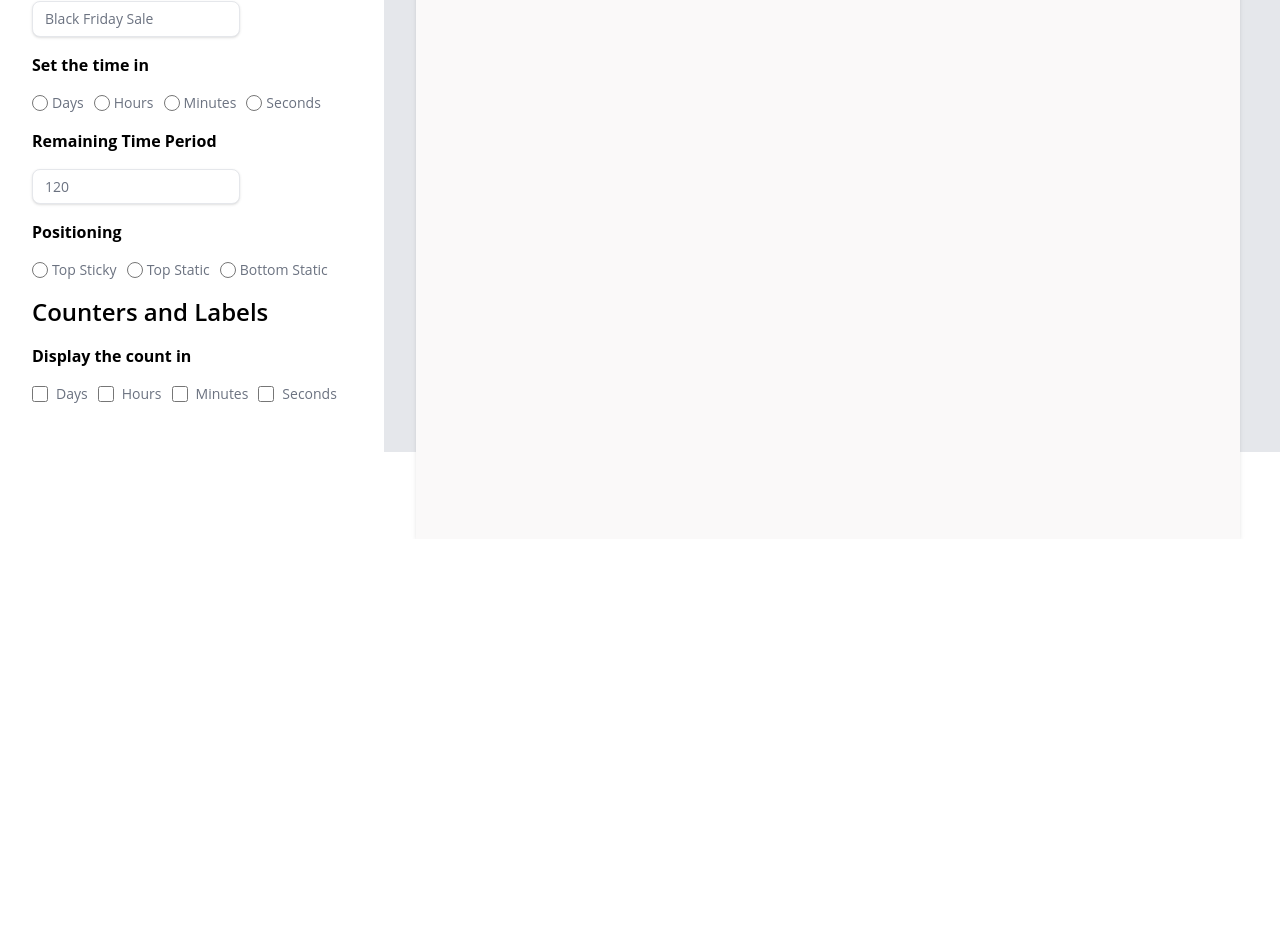
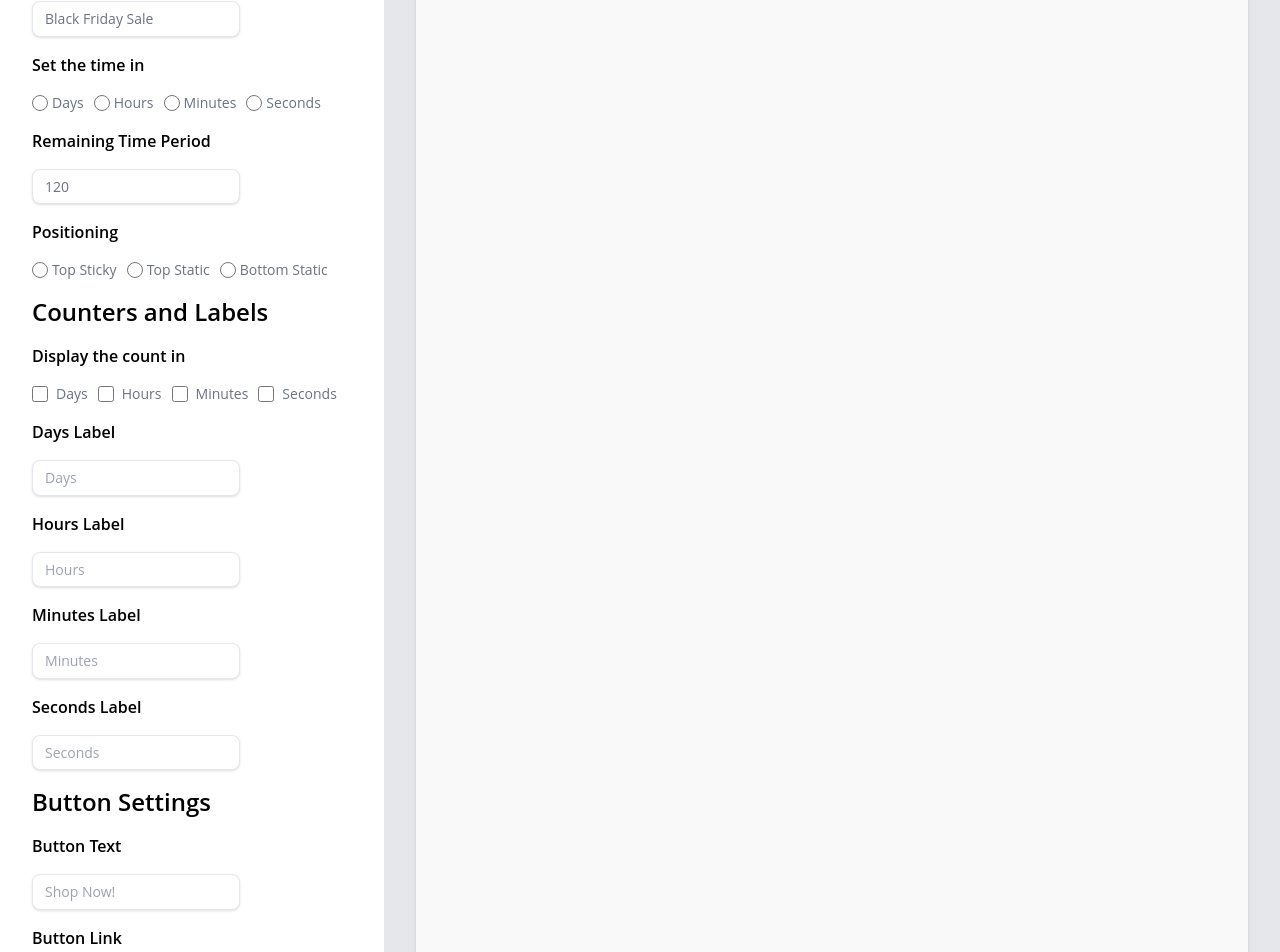
Before and after one commit to erenasiroglu/case-study, a React (Create React App) app: page / in a window 1280 px wide. Shown: the part 293-1245 px from the top of the page. Before the commit the page ends 832 px from the top, so only its background shows below. Built offline with nearby package versions, Linux system fonts and the light colour scheme.

Commit message:
improved css

```diff
--- a/src/layouts/Counter.jsx
+++ b/src/layouts/Counter.jsx
@@ -1,5 +1,5 @@
-import React from 'react';
-import Header from '../components/header/Header';
+import React from "react";
+import Header from "../components/header/Header";
 
 export const Counter = ({
   selectedTheme,
@@ -9,28 +9,25 @@ export const Counter = ({
   selectedTimePeriod,
   remainingTimePeriod,
 }) => {
-  let positionClass;
-  switch (selectedPosition) {
-    case "top Sticky":
-      positionClass = "sticky top-0";
-      break;
-    case "top static":
-      positionClass = "top-0";
-      break;
-    case "bottom static":
-      positionClass = "bottom-2";
-      break;
-    default:
-      positionClass = "";
-  }
+
+  // let positionClass;
+  // switch (selectedPosition) {
+  //   case "top Sticky":
+  //     positionClass = "sticky top-0";
+  //     break;
+  //   case "top static":
+  //     positionClass = "top-0";
+  //     break;
+  //   case "bottom static":
+  //     positionClass = "bottom-2";
+  //     break;
+  //   default:
+  //     positionClass = "";
+  // }
 
   return (
-    <div
-      className={`bg-gray-200 p-8 w-full h-full bg-[#E5E6E4] ${positionClass}`}
-    >
-      <div
-        className={`bg-[#FAF9F9] shadow-md h-full absolute ${positionClass}`}
-      >
+    <div className={`bg-gray-200 p-8 w-full h-full bg-[#E5E6E4]`}>
+      <div className={`bg-[#FAF9F9] shadow-md h-full`}>
         <Header
           selectedTheme={selectedTheme}
           isCloseButtonOn={isCloseButtonOn}
--- a/src/layouts/TimerSettings.jsx
+++ b/src/layouts/TimerSettings.jsx
@@ -65,11 +65,11 @@ export const TimerSettings = ({
         <Dropdown onThemeChange={handleThemeChange} />
       </div>
       <div className="mb-4 flex flex-row items-center">
-        <b className="mr-2 text-base">Close Button</b>
+        <div className="font-semibold mr-2 text-base">Close Button</div>
       </div>
       <Switch onSwitchChange={handleSwitchChange} />
       <div className="flex flex-col">
-        <b className="mb-4 mt-5 text-base">Timer Title</b>
+        <div className="mb-4 mt-5 text-base font-semibold">Timer Title</div>
         <Input
           placeholder="Enter Timer Title"
           onChange={handleTimerTitleChange}
@@ -77,7 +77,7 @@ export const TimerSettings = ({
         />
       </div>
       <div className="mb-4 flex flex-col">
-        <b className="block mb-4 text-base">Set the time in</b>
+        <div className="block mb-4 text-base font-semibold">Set the time in</div>
         <div className="flex flex-row gap-2.5">
           <Radio
             id="days"
@@ -106,14 +106,14 @@ export const TimerSettings = ({
         </div>
       </div>
       <div className="mb-4">
-        <b className="block mb-4 text-base">Remaining Time Period</b>
+        <div className="block mb-4 text-base font-semibold">Remaining Time Period</div>
         <Input
           onChange={handleRemainingTimePeriodChange}
           defaultValue={remainingTimePeriod}
         />
       </div>
       <div className="mb-4 flex flex-col">
-        <b className="block mb-4 text-base">Positioning</b>
+        <div className="block mb-4 text-base font-semibold">Positioning</div>
         <div className="flex flex-row gap-2.5">
           <Radio
             name="position"
@@ -137,12 +137,29 @@ export const TimerSettings = ({
       </div>
       <h1 className="text-2xl font-semibold mb-4">Counters and Labels</h1>
       <div className="mb-4 flex flex-col">
-        <b className="mr-2 mb-4 text-base">Display the count in</b>
-        <div className="flex flex-row gap-2.5">
-          <Checkbox label="Days" />
+        <div className="mr-2 mb-4 text-base font-semibold">Display the count in</div>
+        <div className="flex flex-row gap-2.5 mb-4">
+        <Checkbox label="Days" />
           <Checkbox label="Hours" />
           <Checkbox label="Minutes" />
           <Checkbox label="Seconds" />
+        </div>
+        <div className="period-labels">
+          <div className="mr-2 mb-4 text-base font-semibold">Days Label</div>
+          <Input placeholder="Days" />
+          <div className="mr-2 mb-4 text-base font-semibold">Hours Label</div>
+          <Input placeholder="Hours"/>
+          <div className="mr-2 mb-4 text-base font-semibold">Minutes Label</div>
+          <Input placeholder="Minutes"/>
+          <div className="mr-2 mb-4 text-base font-semibold">Seconds Label</div>
+          <Input placeholder="Seconds"/>
+        </div>
+        <div>
+          <h1 className="text-2xl font-semibold mb-4">Button Settings</h1>
+          <div className="mr-2 mb-4 text-base font-semibold">Button Text</div>
+          <Input placeholder="Shop Now!" />
+          <div className="mr-2 mb-4 text-base font-semibold">Button Link </div>
+          <Input placeholder="www.stripe.com"/>
         </div>
       </div>
     </div>
```
